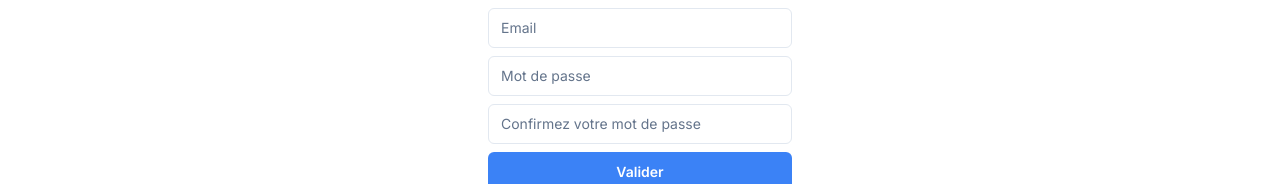
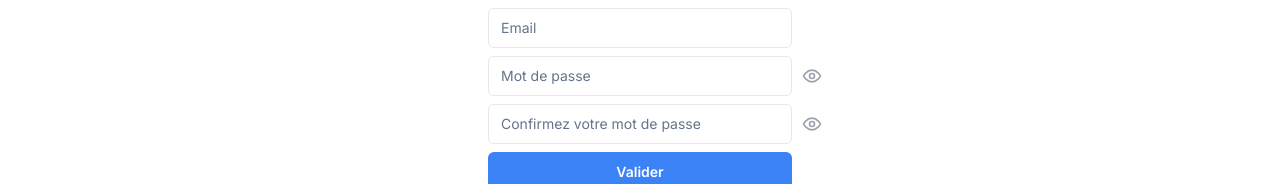
Before and after one commit to Vincecoccina/nextjs-app-movies, a Next.js app: page /login in a window 1280 px wide. Both pictures are taken after a click on the element "Je n'ai pas de compte". Shown: the part 211-395 px from the top of the page. Built offline with nearby package versions, Linux system fonts and the light colour scheme; no server answers.

Commit message:
reset password

```diff
--- a/app/login/page.tsx
+++ b/app/login/page.tsx
@@ -9,11 +9,15 @@ import { signIn, useSession } from "next-auth/react";
 import Image from "next/image";
 import { Input } from "@/components/ui/input";
 import Link from "next/link";
+import { Eye } from "lucide-react";
 
 export default function loginPage() {
   const { status } = useSession();
   const router = useRouter();
-  const [error, setError] = useState("")
+  const [error, setError] = useState("");
+  const [passwordIsVisisle, setPasswwordIsVisible] = useState(false);
+  const [confirmPasswordIsVisisle, setConfirmPasswwordIsVisible] =
+    useState(false);
   const [isLogin, setIsLogin] = useState(true);
   const [data, setData] = useState({
     name: "",
@@ -44,9 +48,9 @@ export default function loginPage() {
     });
     if (status === "authenticated") {
       router.push("/");
-    }else{
-      setError("Adresse mail ou mot de passe incorrect")
-      return
+    } else {
+      setError("Adresse mail ou mot de passe incorrect");
+      return;
     }
   };
 
@@ -94,25 +98,35 @@ export default function loginPage() {
               onChange={(e) => setData({ ...data, email: e.target.value })}
             />
           </div>
-          <div>
+          <div className="relative">
             <Input
               id="password"
               name="password"
-              type="password"
+              type={!passwordIsVisisle ? "password" : "text"}
               placeholder="Mot de passe"
               onChange={(e) => setData({ ...data, password: e.target.value })}
             />
+            <Eye
+              size={20}
+              className="absolute right-[-30px] top-[50%] translate-y-[-50%] text-gray-400 cursor-pointer"
+              onClick={() => setPasswwordIsVisible((prev) => !prev)}
+            />
           </div>
           {!isLogin && (
-            <div>
+            <div className="relative">
               <Input
                 id="confirmPassword"
                 name="confirmPassword"
-                type="password"
+                type={!confirmPasswordIsVisisle ? "password" : "text"}
                 placeholder="Confirmez votre mot de passe"
                 onChange={(e) =>
                   setData({ ...data, confirmPassword: e.target.value })
                 }
+              />
+              <Eye
+                size={20}
+                className="absolute right-[-30px] top-[50%] translate-y-[-50%] text-gray-400 cursor-pointer"
+                onClick={() => setConfirmPasswwordIsVisible((prev) => !prev)}
               />
             </div>
           )}
--- a/app/reset-password/[token]/page.tsx
+++ b/app/reset-password/[token]/page.tsx
@@ -5,7 +5,7 @@ import PageContainer from "@/components/PageContainer";
 import { Button } from "@/components/ui/button";
 import { useRouter } from "next/navigation";
 import { Input } from "@/components/ui/input";
-import Link from "next/link";
+import { Eye } from "lucide-react";
 
 type UserType = {
   email: string;
@@ -13,6 +13,9 @@ type UserType = {
 
 export default function ResetPasswordPage({ params }: any) {
   const router = useRouter();
+  const [passwordIsVisisle, setPasswwordIsVisible] = useState(false);
+  const [confirmPasswordIsVisisle, setConfirmPasswwordIsVisible] =
+    useState(false);
   const [password, setPassword] = useState("");
   const [confirmPassword, setConfirmPassword] = useState("");
   const [error, setError] = useState("");
@@ -32,11 +35,11 @@ export default function ResetPasswordPage({ params }: any) {
 
         if (response.status === 400) {
           setError("Token invalide ou token expiré");
-          setVerified(true)
+          setVerified(true);
         }
         if (response.status === 200) {
           setError("");
-          setVerified(true)
+          setVerified(true);
           const userData = await response.json();
           setUser(userData);
         }
@@ -83,7 +86,7 @@ export default function ResetPasswordPage({ params }: any) {
       </h1>
       <div className="p-5 w-[30%] mx-auto">
         <form className="mx-auto flex flex-col gap-2" onSubmit={handleSubmit}>
-          <div>
+          <div className="relative">
             <Input
               id="password"
               name="password"
@@ -91,14 +94,24 @@ export default function ResetPasswordPage({ params }: any) {
               placeholder="Votre nouveau mot de passe"
               onChange={(e) => setPassword(e.target.value)}
             />
+            <Eye
+              size={20}
+              className="absolute right-[-30px] top-[50%] translate-y-[-50%] text-gray-400 cursor-pointer"
+              onClick={() => setPasswwordIsVisible((prev) => !prev)}
+            />
           </div>
-          <div>
+          <div className="relative">
             <Input
               id="confirmPassword"
               name="confirmPassword"
               type="password"
               placeholder="Confirmez votre nouveau mot de passe"
               onChange={(e) => setConfirmPassword(e.target.value)}
+            />
+            <Eye
+              size={20}
+              className="absolute right-[-30px] top-[50%] translate-y-[-50%] text-gray-400 cursor-pointer"
+              onClick={() => setConfirmPasswwordIsVisible((prev) => !prev)}
             />
           </div>
           <Button
```
